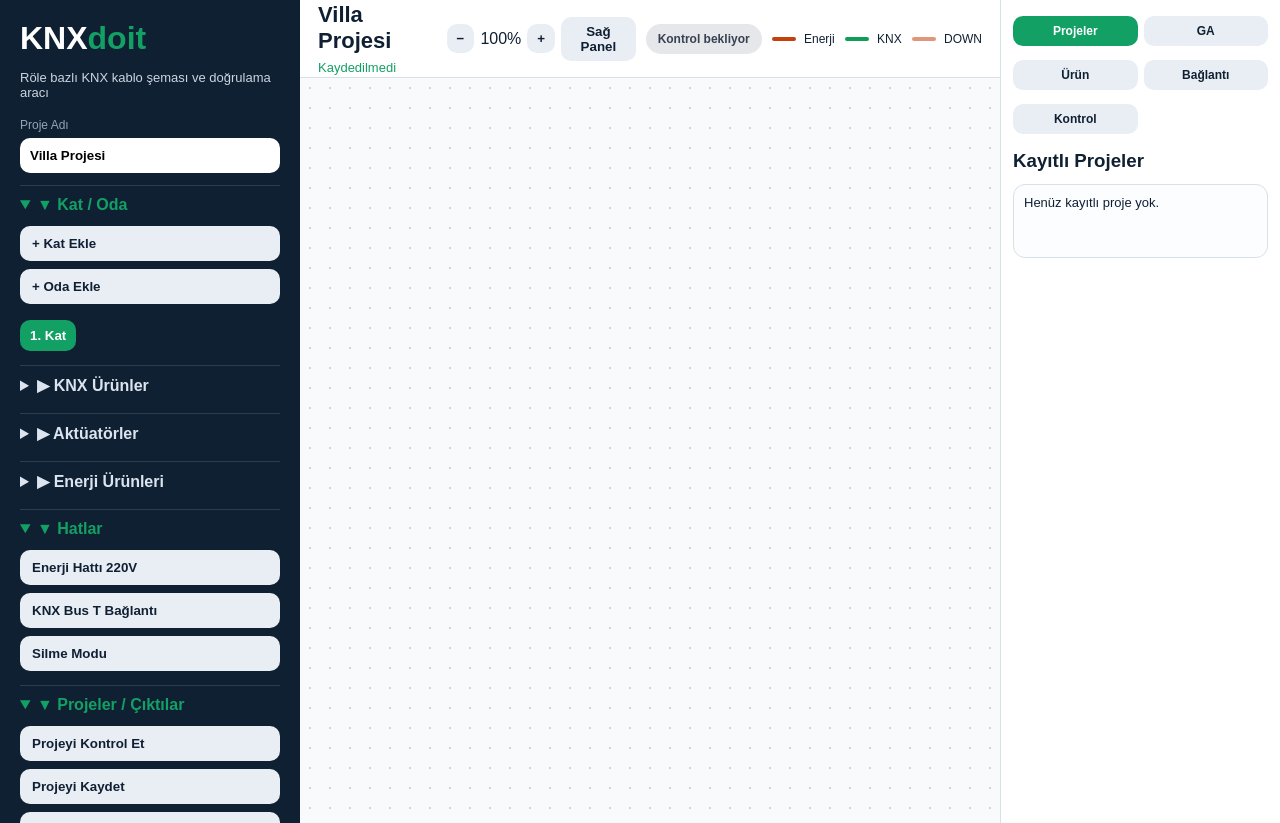
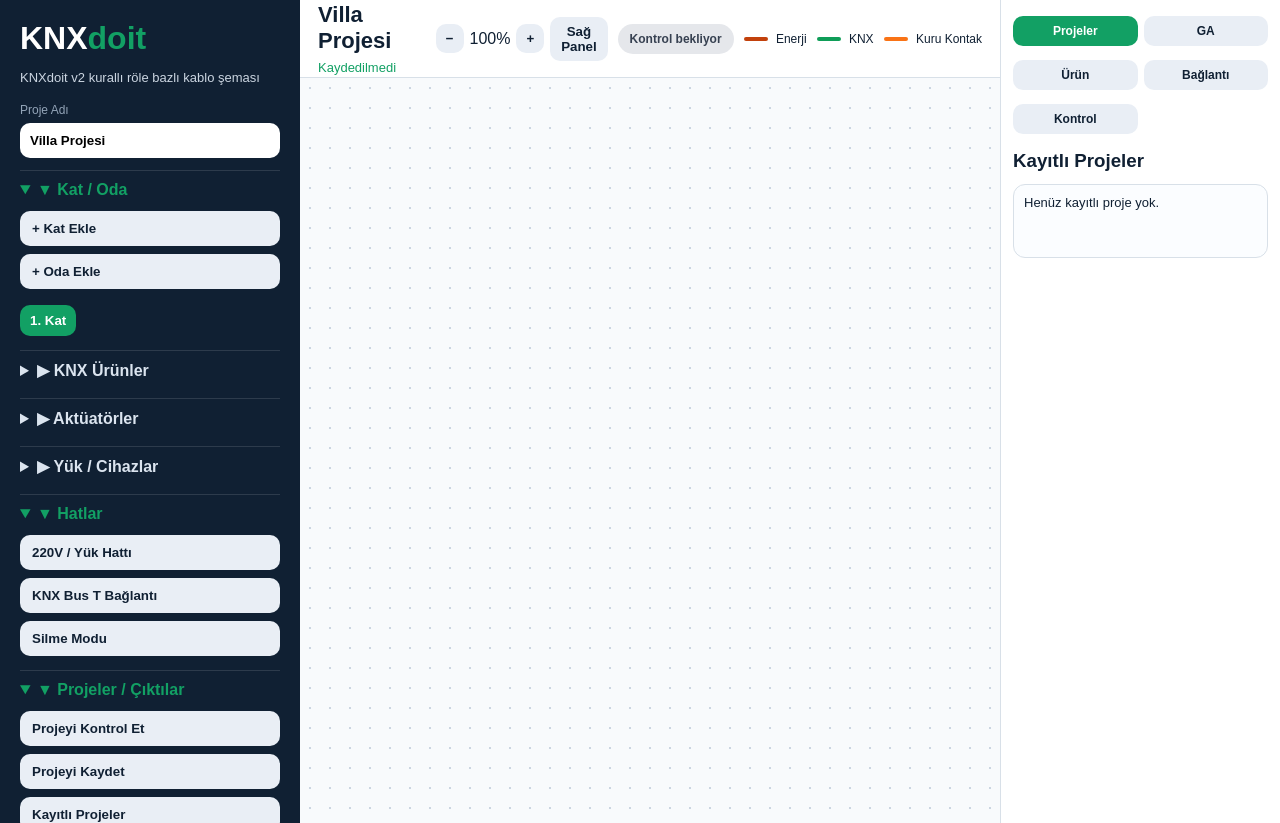
Before and after one commit to ozanguldumen-beep/knxdoit-simple, a Flask app: page / in a window 1280 px wide. Shown: the top 823 px of the page. Run offline with Flask 3, Linux system fonts and the light colour scheme.

Commit message:
Add files via upload

```diff
--- a/app.py
+++ b/app.py
@@ -124,6 +124,74 @@ def draw_pdf_schematic(c, data, y_start):
             draw_device(c, x, row_y+55, name, icon)
     return y - min(len(rows),4)*88 - 10
 
+
+def draw_pdf_wiring(c, data, y_start):
+    c.setFont(FONT_BOLD, 14)
+    c.setFillColor(colors.black)
+    c.drawString(30, y_start, "1. Elektrikçi Şeması: KNX Bus ve 220V Enerji Bağlantıları")
+
+    wires = data.get("wires", [])
+    node_map = {}
+    idx = 0
+
+    def add_node(item, label, kind):
+        nonlocal idx
+        key = item.get("id") or item.get("deviceId")
+        if not key or key in node_map:
+            return
+        col = idx % 8
+        row = idx // 8
+        node_map[key] = {"x": 80 + col * 88, "y": y_start - 65 - row * 62, "label": label[:16], "kind": kind}
+        idx += 1
+
+    for w in wires:
+        add_node(w.get("from", {}), w.get("fromLabel","Başlangıç"), w.get("from",{}).get("kind",""))
+        add_node(w.get("to", {}), w.get("toLabel","Bitiş"), w.get("to",{}).get("kind",""))
+
+    bus_y = y_start - 260
+    c.setStrokeColor(colors.HexColor("#0f9d58"))
+    c.setLineWidth(3)
+    c.line(45, bus_y, 790, bus_y)
+    c.setFillColor(colors.HexColor("#0f9d58"))
+    c.setFont(FONT_BOLD, 8)
+    c.drawString(50, bus_y + 8, "KNX BUS")
+
+    for node in node_map.values():
+        x, y = node["x"], node["y"]
+        c.setStrokeColor(colors.black)
+        c.setFillColor(colors.white)
+        c.roundRect(x-27, y-16, 54, 32, 5, stroke=1, fill=1)
+        c.setFillColor(colors.black)
+        c.setFont(FONT_BOLD, 5.7)
+        c.drawCentredString(x, y-24, node["label"])
+        c.setFont(FONT_BOLD, 8)
+        c.drawCentredString(x, y-3, "C")
+
+    for w in wires[:45]:
+        def n(item):
+            return node_map.get(item.get("id")) or node_map.get(item.get("deviceId"))
+        n1, n2 = n(w.get("from", {})), n(w.get("to", {}))
+        if not n1 or not n2:
+            continue
+        x1, y1 = n1["x"], n1["y"]
+        x2, y2 = n2["x"], n2["y"]
+        if w.get("type") == "knx":
+            c.setStrokeColor(colors.HexColor("#0f9d58"))
+            c.setLineWidth(2)
+            c.line(x1, y1-16, x1, bus_y)
+            c.line(x1, bus_y, x2, bus_y)
+            c.line(x2, bus_y, x2, y2-16)
+        else:
+            c.setStrokeColor(colors.HexColor("#c2410c"))
+            c.setLineWidth(2)
+            c.line(x1, y1, x2, y2)
+            c.setFillColor(colors.HexColor("#c2410c"))
+            c.setFont(FONT_BOLD, 6)
+            label = w.get("label", "220V")
+            c.drawString((x1+x2)/2, (y1+y2)/2 + 5, label if label in ["UP", "DOWN"] else "220V")
+    return bus_y - 35
+
+
 @app.route("/api/pdf", methods=["POST"])
 def pdf():
     data = request.get_json(force=True) or {}
@@ -138,10 +206,10 @@ def pdf():
     c.setFont(FONT_BOLD, 18)
     c.drawString(30, height-38, f"{project_name} - Elektrikçi Kablo ve KNX Topoloji Raporu")
     c.setFont(FONT_NAME, 9)
-    c.drawString(30, height-58, "Kahverengi: 220V enerji hattı | Yeşil: KNX Bus hattı | Perde/Panjur: UP ve DOWN iki ayrı röle kanalıdır.")
-    c.drawString(30, height-73, "Not: KNX Bus ana hat olarak düşünülür; cihazlar bu hatta T bağlantı ile bağlanır.")
+    c.drawString(30, height-58, "Kahverengi: 220V enerji hattı | Yeşil: KNX Bus hattı | Turuncu: kuru kontak / kontrol hattı")
+    c.drawString(30, height-73, "Not: KNX cihazlar enerji dağıtım noktası değildir. Enerji panodan gelir, kontrol KNX Bus üzerinden yapılır.")
 
-    next_y = draw_pdf_schematic(c, data, height-105)
+    next_y = draw_pdf_wiring(c, data, height-105)
 
     c.setFont(FONT_BOLD, 14)
     c.setFillColor(colors.black)
--- a/static/app.js
+++ b/static/app.js
@@ -11,7 +11,7 @@ const catalog = {
   knx_thermo_switch:{icon:"🌡️▣", name:"KNX Termostatlı Anahtar", kind:"knx", buttons:4},
   line_coupler:{icon:"🔗", name:"Line Coupler", kind:"knx"},
   binary_input:{icon:"🔘", name:"Universal Binary Input", kind:"knx"},
-  aircon_gateway:{icon:"❄️", name:"KNX Klima Gateway", kind:"knx"},
+  aircon_gateway:{icon:"❄️", name:"KNX Klima Gateway", kind:"knx", directPower:true},
   switch_actuator_8:{icon:"🔌", name:"Switch Actuator 8 Çıkış", kind:"actuator", channelType:"switch", outputs:8, amp:10},
   switch_actuator_12:{icon:"🔌", name:"Switch Actuator 12 Çıkış", kind:"actuator", channelType:"switch", outputs:12, amp:10},
   switch_actuator_16:{icon:"🔌", name:"Switch Actuator 16 Çıkış", kind:"actuator", channelType:"switch", outputs:16, amp:10},
@@ -23,19 +23,23 @@ const catalog = {
   lamp:{icon:"💡", name:"Lamba", kind:"energy", load:1},
   dim_lamp:{icon:"🔆", name:"Dim Lamba", kind:"energy", load:1},
   blind:{icon:"↕️", name:"Perde/Panjur", kind:"energy", load:2, needsTwoOutputs:true},
-  aircon_onoff:{icon:"❄️", name:"ON/OFF Klima", kind:"energy", load:3},
-  boiler:{icon:"🔥", name:"Kombi", kind:"energy", load:1},
+  aircon_direct:{icon:"❄️", name:"Klima Direkt Besleme", kind:"direct", directPower:true},
+  boiler:{icon:"🔥", name:"Kombi Kuru Kontak", kind:"dry", directPower:true},
   valve:{icon:"🚰", name:"Vana", kind:"energy", load:0.5},
   door:{icon:"🚪", name:"Kapı", kind:"energy", load:1},
   motor_valve:{icon:"⚙️", name:"Motorlu Vana", kind:"energy", load:1},
   onoff:{icon:"🔴", name:"ON/OFF Cihaz", kind:"energy", load:1},
+  fridge:{icon:"🧊", name:"Buzdolabı", kind:"direct", directPower:true},
+  washer:{icon:"🧺", name:"Çamaşır Makinesi", kind:"direct", directPower:true},
+  dishwasher:{icon:"🍽️", name:"Bulaşık Makinesi", kind:"direct", directPower:true},
+  modem:{icon:"🌐", name:"Modem", kind:"direct", directPower:true},
   collector:{icon:"🔥", name:"Yerden Isıtma Kollektörü", kind:"collector"}
 };
 
 const groups = {
   knxProducts:["knx_switch_1","knx_switch_2","knx_switch_4","knx_switch_6","knx_switch_8","knx_thermostat","knx_sensor","ip_router","power_supply","knx_thermo_switch","line_coupler","binary_input","aircon_gateway"],
   actuatorProducts:["switch_actuator_8","switch_actuator_12","switch_actuator_16","switch_actuator_24","dimmer_actuator_2","dimmer_actuator_4","dimmer_actuator_8","rgbw_actuator"],
-  energyProducts:["lamp","dim_lamp","blind","aircon_onoff","boiler","valve","collector","door","motor_valve","onoff"]
+  energyProducts:["lamp","dim_lamp","blind","valve","collector","motor_valve","onoff","boiler","aircon_direct","fridge","washer","dishwasher","modem"]
 };
 
 let state = {
@@ -405,7 +409,10 @@ function getRealDevice(id){
 }
 
 function isLoad(t){
-  return ["lamp","dim_lamp","blind","aircon_onoff","boiler","valve","door","motor_valve","onoff"].includes(t);
+  return ["lamp","dim_lamp","blind","valve","door","motor_valve","onoff"].includes(t);
+}
+function isDirectPowered(t){
+  return ["aircon_direct","boiler","fridge","washer","dishwasher","modem","aircon_gateway"].includes(t);
 }
 function isKnxOnly(t){
   const meta=catalog[t];
@@ -422,9 +429,14 @@ function hasKnxConnection(deviceId){
   return state.wires.some(w => w.type === "knx" && (w.from.id === deviceId || w.to.id === deviceId || w.from.deviceId === deviceId || w.to.deviceId === deviceId));
 }
 
-function allowed(a,b,t){
+
+function validateConnection(a,b,t){
   if(t==="knx"){
-    if(isLoad(a.type)||isLoad(b.type)){ alert("Enerji ürünü KNX hattına bağlanamaz."); return false; }
+    if(isLoad(a.type)||isLoad(b.type)) return "KNX Bus enerji/yük hattına bağlanamaz.";
+    if(isDirectPowered(a.type)||isDirectPowered(b.type)){
+      if(a.type==="aircon_gateway" || b.type==="aircon_gateway") return true;
+      return "Bu cihaz direkt panodan beslenir; KNX Bus ile kontrol edilmez.";
+    }
     return true;
   }
 
@@ -434,26 +446,39 @@ function allowed(a,b,t){
     const loadItem = aLoad ? a : (bLoad ? b : null);
     const chItem = aCh ? a : (bCh ? b : null);
 
-    if(aLoad && bLoad){ alert("Enerjili ürünler birbirine bağlanamaz. Lamba lambaya bağlanmaz."); return false; }
-    if(isKnxOnly(a.type) || isKnxOnly(b.type)){ alert("KNX ürünler enerji hattına bağlanamaz."); return false; }
-    if(!loadItem || !chItem){ alert("Enerji hattı aktüatör röle kanalı ile enerji ürünü arasında çizilir."); return false; }
+    if(isDirectPowered(a.type)||isDirectPowered(b.type)){
+      return "Klima, kombi, beyaz eşya ve modem gibi cihazların enerjisi direkt panodan gelir; KNX aktüatör üzerinden enerji bağlanmaz.";
+    }
+    if(aLoad && bLoad) return "Enerjili/yük cihazları birbirine bağlanamaz. Lamba lambaya bağlanmaz.";
+    if(isKnxOnly(a.type) || isKnxOnly(b.type)) return "KNX cihazlar enerji hattına bağlanamaz.";
+    if(!loadItem || !chItem) return "Enerji hattı yalnızca aktüatör röle kanalı ile küçük yük arasında çizilir.";
 
     const channelMeta=catalog[chItem.type];
-    if(!channelMeta || channelMeta.kind!=="actuator"){ alert("Enerji hattı için aktüatör kanalı seçmelisin."); return false; }
+    if(!channelMeta || channelMeta.kind!=="actuator") return "Enerji hattı için aktüatör kanalı seçmelisin.";
 
-    if(loadItem.type==="dim_lamp" && chItem.channelType!=="dimmer"){ alert("Dim lamba sadece Dimmer Actuator kanalına bağlanır."); return false; }
-    if(loadItem.type==="blind" && chItem.channelType!=="switch"){ alert("Perde/Panjur Switch Actuator kanalına bağlanır."); return false; }
-    if(loadItem.type!=="dim_lamp" && loadItem.type!=="blind" && chItem.channelType!=="switch"){ alert("Bu enerji ürünü Switch Actuator kanalına bağlanmalı."); return false; }
+    if(loadItem.type==="dim_lamp" && chItem.channelType!=="dimmer") return "Dim lamba sadece Dimmer Actuator kanalına bağlanır.";
+    if(loadItem.type==="blind" && chItem.channelType!=="switch") return "Perde/Panjur Switch Actuator kanalına bağlanır.";
+    if(loadItem.type!=="dim_lamp" && loadItem.type!=="blind" && chItem.channelType!=="switch") return "Bu yük Switch Actuator kanalına bağlanmalı.";
 
-    if(hasEnergyConnection(loadItem.id)){ alert("Bu enerji ürününe zaten bir röle/kablo bağlandı. İkinci enerji kablosu bağlanamaz."); return false; }
+    if(hasEnergyConnection(loadItem.id)) return "Bu yüke zaten bir röle/kablo bağlandı. İkinci enerji kablosu bağlanamaz.";
 
     if(loadItem.type==="blind"){
       const next=getNextChannelItem(chItem);
-      if(!next){ alert("Perde/Panjur için yanındaki DOWN kanalı boş olmalı."); return false; }
+      if(!next) return "Perde/Panjur için yanındaki DOWN kanalı boş olmalı.";
     }
   }
   return true;
 }
+
+function allowed(a,b,t){
+  const result = validateConnection(a,b,t);
+  if(result !== true){
+    alert(result);
+    return false;
+  }
+  return true;
+}
+
 
 function clearSel(){
   selected=null;
@@ -487,6 +512,7 @@ function drawWires(){
       el=document.createElementNS("http://www.w3.org/2000/svg","path");
       el.setAttribute("d",`M ${x1} ${y1} L ${x1} ${busY} L ${x2} ${busY} L ${x2} ${y2}`);
       el.setAttribute("class","knx-line");
+      el.setAttribute("fill","none");
     } else {
       el=document.createElementNS("http://www.w3.org/2000/svg","line");
       el.setAttribute("x1",x1); el.setAttribute("y1",y1); el.setAttribute("x2",x2); el.setAttribute("y2",y2);
@@ -509,21 +535,38 @@ function findElementForItem(item){
   return document.querySelector(`[data-id="${item.id}"]`);
 }
 
+
 function makeDraggable(el,obj){
-  let drag=false, ox=0, oy=0;
-  el.onmousedown=e=>{
+  let dragging=false, startX=0, startY=0, startLeft=0, startTop=0;
+
+  el.addEventListener("pointerdown", (e)=>{
     if(e.target.closest(".device") || e.target.closest(".channel") || e.target.closest(".knx-port") || e.target.closest(".button-cell")) return;
-    drag=true; ox=e.offsetX; oy=e.offsetY;
-  };
-  document.onmousemove=e=>{
-    if(!drag) return;
-    const r=document.getElementById("zoomLayer").getBoundingClientRect();
-    obj.x=(e.clientX-r.left)/zoom-ox; obj.y=(e.clientY-r.top)/zoom-oy;
-    el.style.left=obj.x+"px"; el.style.top=obj.y+"px";
+    dragging=true;
+    el.setPointerCapture(e.pointerId);
+    startX=e.clientX;
+    startY=e.clientY;
+    startLeft=obj.x;
+    startTop=obj.y;
+    e.preventDefault();
+  });
+
+  el.addEventListener("pointermove", (e)=>{
+    if(!dragging) return;
+    obj.x = startLeft + (e.clientX-startX)/zoom;
+    obj.y = startTop + (e.clientY-startY)/zoom;
+    el.style.left=obj.x+"px";
+    el.style.top=obj.y+"px";
     drawWires();
-  };
-  document.onmouseup=()=>{ if(drag){ drag=false; markDirty(); } };
+  });
+
+  el.addEventListener("pointerup", ()=>{
+    if(dragging){
+      dragging=false;
+      markDirty();
+    }
+  });
 }
+
 
 function deleteWire(id){
   if(!confirm("Bu kablo silinsin mi?")) return;
--- a/static/style.css
+++ b/static/style.css
@@ -75,8 +75,13 @@ header h2 { margin:0 0 4px; font-size:22px; }
 .validation-error { color:#991b1b; background:#fee2e2; border-radius:8px; padding:8px; margin:6px 0; }
 .validation-warn { color:#92400e; background:#fef3c7; border-radius:8px; padding:8px; margin:6px 0; }
 .validation-ok { color:#166534; background:#dcfce7; border-radius:8px; padding:8px; margin:6px 0; }
-.energy-line { stroke:#c2410c; stroke-width:3.5; cursor:pointer; }
-.knx-line { stroke:#0f9d58; stroke-width:3.5; cursor:pointer; }
-.auto-down-line { stroke:#c2410c; stroke-width:3.5; stroke-dasharray:8 5; cursor:pointer; }
+.energy-line { stroke:#c2410c; stroke-width:3.5; cursor:pointer;  fill:none;}
+.knx-line { stroke:#0f9d58; stroke-width:3.5; cursor:pointer;  fill:none;}
+.auto-down-line { stroke:#c2410c; stroke-width:3.5; stroke-dasharray:8 5; cursor:pointer;  fill:none;}
 .bus-bar { position:absolute; left:30px; right:30px; height:6px; background:#0f9d58; border-radius:8px; bottom:28px; z-index:1; }
 .bus-label { position:absolute; left:35px; bottom:42px; font-size:12px; font-weight:800; color:#0f9d58; z-index:1; }
+
+.dry-line { stroke:#f97316; stroke-width:3.5; cursor:pointer; fill:none; stroke-dasharray:8 5; }
+.orange { background:#f97316; }
+.box { user-select:none; }
+.box-title { cursor:move; }
--- a/templates/index.html
+++ b/templates/index.html
@@ -9,7 +9,7 @@
 <div class="app" id="appRoot">
   <aside class="sidebar">
     <h1>KNX<span>doit</span></h1>
-    <p>Röle bazlı KNX kablo şeması ve doğrulama aracı</p>
+    <p>KNXdoit v2 kurallı röle bazlı kablo şeması</p>
 
     <label class="label">Proje Adı</label>
     <input id="projectName" class="project-input" value="Villa Projesi" onchange="updateProjectName()">
@@ -32,13 +32,13 @@
     </details>
 
     <details>
-      <summary>▶ Enerji Ürünleri</summary>
+      <summary>▶ Yük / Cihazlar</summary>
       <div id="energyProducts"></div>
     </details>
 
     <details open>
       <summary>▼ Hatlar</summary>
-      <button id="btn-energy" onclick="setTool('energy')">Enerji Hattı 220V</button>
+      <button id="btn-energy" onclick="setTool('energy')">220V / Yük Hattı</button>
       <button id="btn-knx" onclick="setTool('knx')">KNX Bus T Bağlantı</button>
       <button id="btn-delete" onclick="setTool('delete')">Silme Modu</button>
     </details>
@@ -70,7 +70,7 @@
       <div class="legend">
         <span><b class="brown"></b> Enerji</span>
         <span><b class="green"></b> KNX</span>
-        <span><b class="down"></b> DOWN</span>
+        <span><b class="orange"></b> Kuru Kontak</span>
       </div>
     </header>
 
```
Also changed, not shown: README.md.
